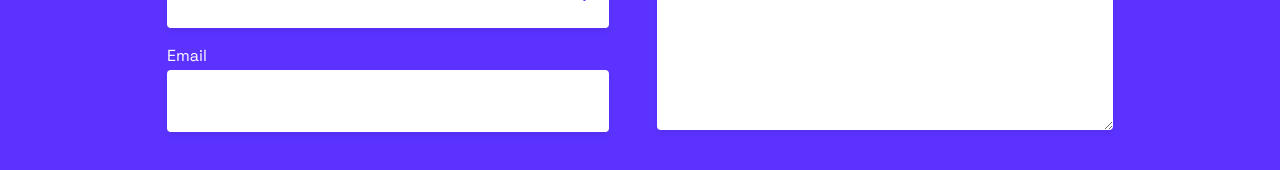
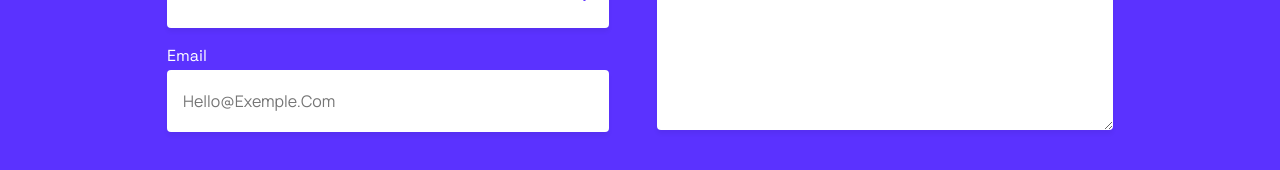
Before and after one commit to aurelienLRY/OCC-P10-724Events, a React (Create React App) app: page / in a window 1280 px wide. Shown: the part 5813-5983 px from the top of the page. Built offline with nearby package versions, Linux system fonts and the light colour scheme.

Commit message:
Fix Form  -
Ajout d'un input type email
ajout d'une props required
modifier mockcontactapi  -> setTimeout 500ms

```diff
--- a/src/components/Field/index.js
+++ b/src/components/Field/index.js
@@ -5,9 +5,16 @@ import "./style.scss";
 export const FIELD_TYPES = {
   INPUT_TEXT: 1,
   TEXTAREA: 2,
+  INPUT_EMAIL: 3,
 };
 
-const Field = ({ type = FIELD_TYPES.INPUT_TEXT, label, name, placeholder }) => {
+const Field = ({
+  type = FIELD_TYPES.INPUT_TEXT,
+  label,
+  name,
+  placeholder,
+  required,
+}) => {
   let component;
   switch (type) {
     case FIELD_TYPES.INPUT_TEXT:
@@ -17,11 +24,27 @@ const Field = ({ type = FIELD_TYPES.INPUT_TEXT, label, name, placeholder }) => {
           name={name}
           placeholder={placeholder}
           data-testid="field-testid"
+          required={required}
         />
       );
       break;
+
+    case FIELD_TYPES.INPUT_EMAIL:
+      component = (
+        <input
+          type="email"
+          name={name}
+          placeholder={placeholder}
+          data-testid="field-testid"
+          required={required}
+        />
+      );
+      break;
+
     case FIELD_TYPES.TEXTAREA:
-      component = <textarea name={name} data-testid="field-testid" />;
+      component = (
+        <textarea name={name} data-testid="field-testid" required={required} />
+      );
       break;
     default:
       component = (
@@ -30,6 +53,7 @@ const Field = ({ type = FIELD_TYPES.INPUT_TEXT, label, name, placeholder }) => {
           name={name}
           placeholder={placeholder}
           data-testid="field-testid"
+          required={required}
         />
       );
   }
@@ -46,12 +70,14 @@ Field.propTypes = {
   name: PropTypes.string,
   label: PropTypes.string,
   placeholder: PropTypes.string,
+  required: PropTypes.bool,
 };
- Field.defaultProps = {
-   label: "",
-   placeholder: "",
-   type: FIELD_TYPES.INPUT_TEXT,
-   name: "field-name",
- }
+Field.defaultProps = {
+  label: "",
+  placeholder: "",
+  type: FIELD_TYPES.INPUT_TEXT,
+  name: "field-name",
+  required: false,
+};
 
 export default Field;
--- a/src/containers/Form/index.js
+++ b/src/containers/Form/index.js
@@ -4,11 +4,13 @@ import Field, { FIELD_TYPES } from "../../components/Field";
 import Select from "../../components/Select";
 import Button, { BUTTON_TYPES } from "../../components/Button";
 
-const mockContactApi = () => new Promise((resolve) => {setTimeout(resolve, 500); })
+const mockContactApi = () =>
+  new Promise((resolve) => {
+    setTimeout(resolve, 500);
+  });
 
 const Form = ({ onSuccess, onError }) => {
   const [sending, setSending] = useState(false);
-
 
   const sendContact = useCallback(
     async (evt) => {
@@ -26,29 +28,41 @@ const Form = ({ onSuccess, onError }) => {
     },
     [onSuccess, onError]
   );
+
   return (
     <form data-testid="testForm" onSubmit={sendContact}>
       <div className="row">
         <div className="col">
-          <Field placeholder="" label="Nom" />
-          <Field placeholder="" label="Prénom" />
+          <Field placeholder="" name="nom" label="Nom" required />
+          <Field placeholder="" name="prenom" label="Prénom" />
+
           <Select
+            name="type"
             selection={["Personel", "Entreprise"]}
             onChange={() => null}
             label="Personel / Entreprise"
             type="large"
             titleEmpty
           />
-          <Field placeholder="" label="Email" />
+
+          <Field
+            type={3}
+            placeholder="hello@exemple.com"
+            label="Email"
+            name="email"
+            required
+          />
           <Button type={BUTTON_TYPES.SUBMIT} disabled={sending}>
             {sending ? "En cours" : "Envoyer"}
           </Button>
         </div>
         <div className="col">
           <Field
+            name="message"
             placeholder="message"
             label="Message"
             type={FIELD_TYPES.TEXTAREA}
+            required
           />
         </div>
       </div>
@@ -59,11 +73,11 @@ const Form = ({ onSuccess, onError }) => {
 Form.propTypes = {
   onError: PropTypes.func,
   onSuccess: PropTypes.func,
-}
+};
 
 Form.defaultProps = {
   onError: () => null,
   onSuccess: () => null,
-}
+};
 
 export default Form;
```
Also changed, not shown: 1 other file (tests, documents, lock files or other folders).
